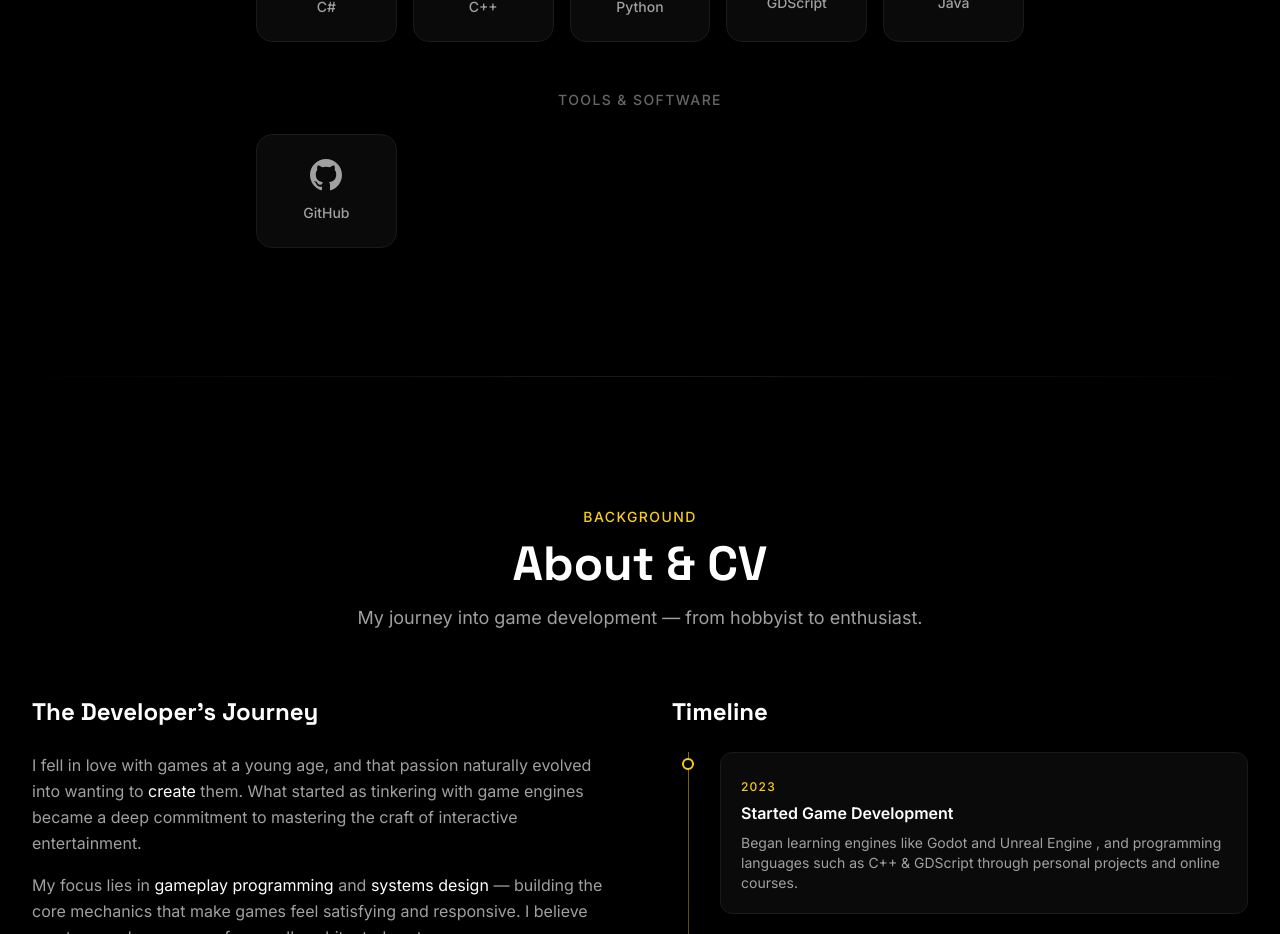
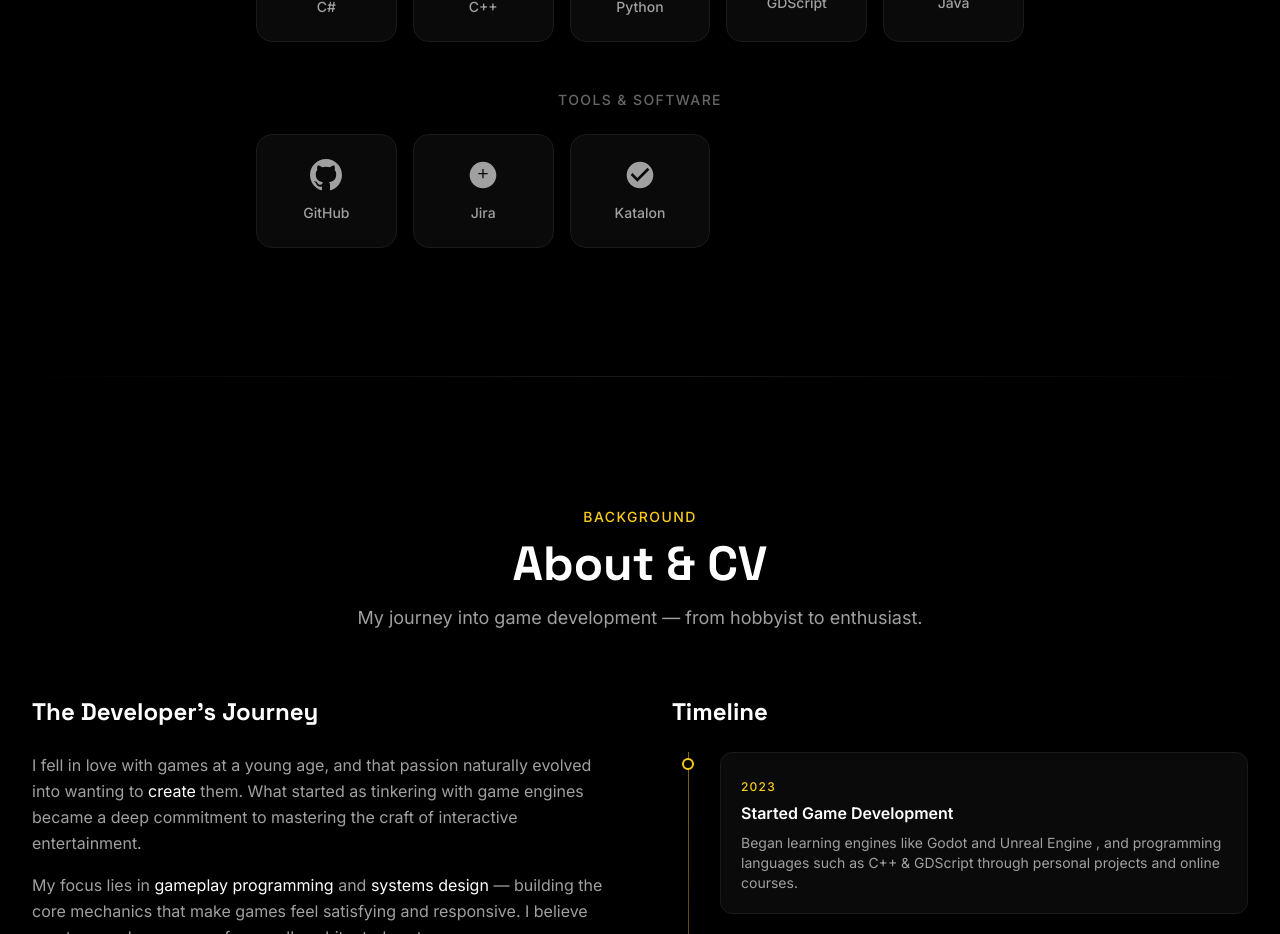
Before and after one commit to Hiiroga/Portofolio_Hiro, a React (Vite) app: page / in a window 1280 px wide. Shown: the part 3660-4594 px from the top of the page. Built offline with nearby package versions, Linux system fonts and the light colour scheme.

Commit message:
Add Jira and Katalon to Tools & Software section

```diff
--- a/src/components/Skills.jsx
+++ b/src/components/Skills.jsx
@@ -31,6 +31,12 @@ const categories = [
     items: [
       { name: 'GitHub', icon: (
         <svg viewBox="0 0 24 24" fill="currentColor" className="w-8 h-8"><path d="M12 0c-6.626 0-12 5.373-12 12 0 5.302 3.438 9.8 8.207 11.387.599.111.793-.261.793-.577v-2.234c-3.338.726-4.033-1.416-4.033-1.416-.546-1.387-1.333-1.756-1.333-1.756-1.089-.745.083-.729.083-.729 1.205.084 1.839 1.237 1.839 1.237 1.07 1.834 2.807 1.304 3.492.997.107-.775.418-1.305.762-1.604-2.665-.305-5.467-1.334-5.467-5.931 0-1.311.469-2.381 1.236-3.221-.124-.303-.535-1.524.117-3.176 0 0 1.008-.322 3.301 1.23.957-.266 1.983-.399 3.003-.404 1.02.005 2.047.138 3.006.404 2.291-1.552 3.297-1.23 3.297-1.23.653 1.653.242 2.874.118 3.176.77.84 1.235 1.911 1.235 3.221 0 4.609-2.807 5.624-5.479 5.921.43.372.823 1.102.823 2.222v3.293c0 .319.192.694.801.576 4.765-1.589 8.199-6.086 8.199-11.386 0-6.627-5.373-12-12-12z"/></svg>
+      )},
+      { name: 'Jira', icon: (
+        <svg viewBox="0 0 24 24" fill="currentColor" className="w-8 h-8"><path d="M12 2C6.48 2 2 6.48 2 12s4.48 10 10 10 10-4.48 10-10S17.52 2 12 2zm3.5 9.5h-3v3h-1v-3h-3v-1h3v-3h1v3h3v1z"/></svg>
+      )},
+      { name: 'Katalon', icon: (
+        <svg viewBox="0 0 24 24" fill="currentColor" className="w-8 h-8"><path d="M12 2C6.48 2 2 6.48 2 12s4.48 10 10 10 10-4.48 10-10S17.52 2 12 2zm-2 15l-5-5 1.41-1.41L10 14.17l7.59-7.59L19 8l-9 9z"/></svg>
       )},
     ],
   },
```
